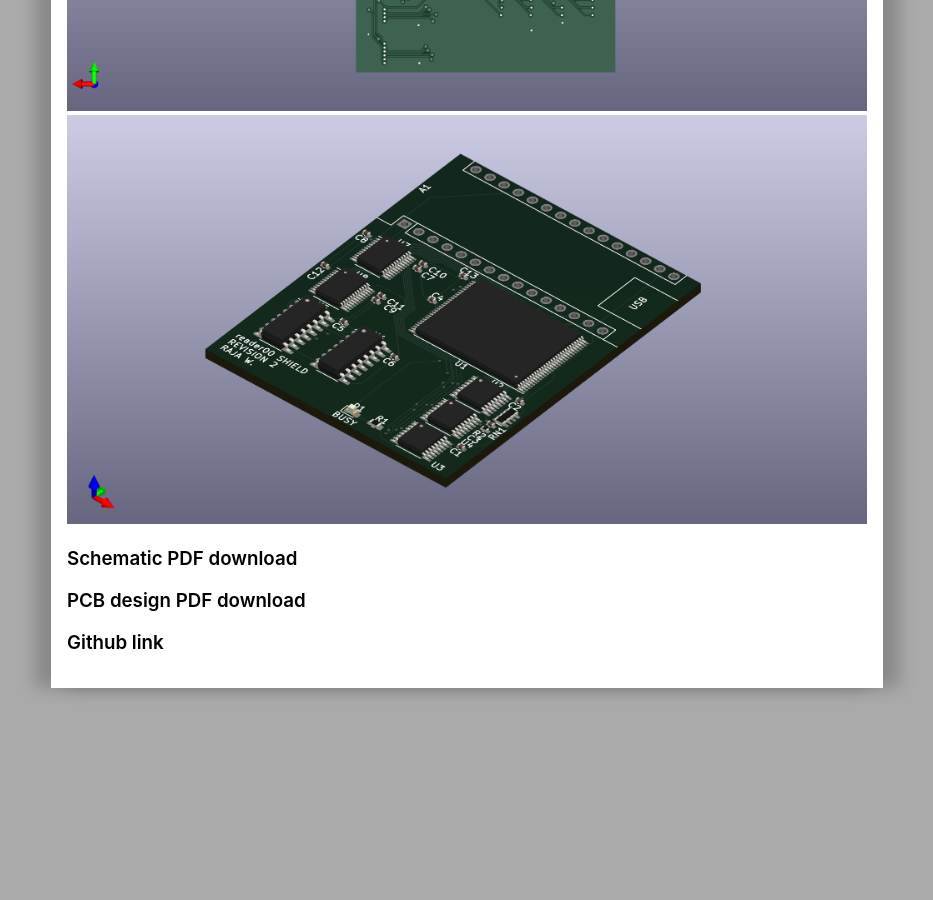
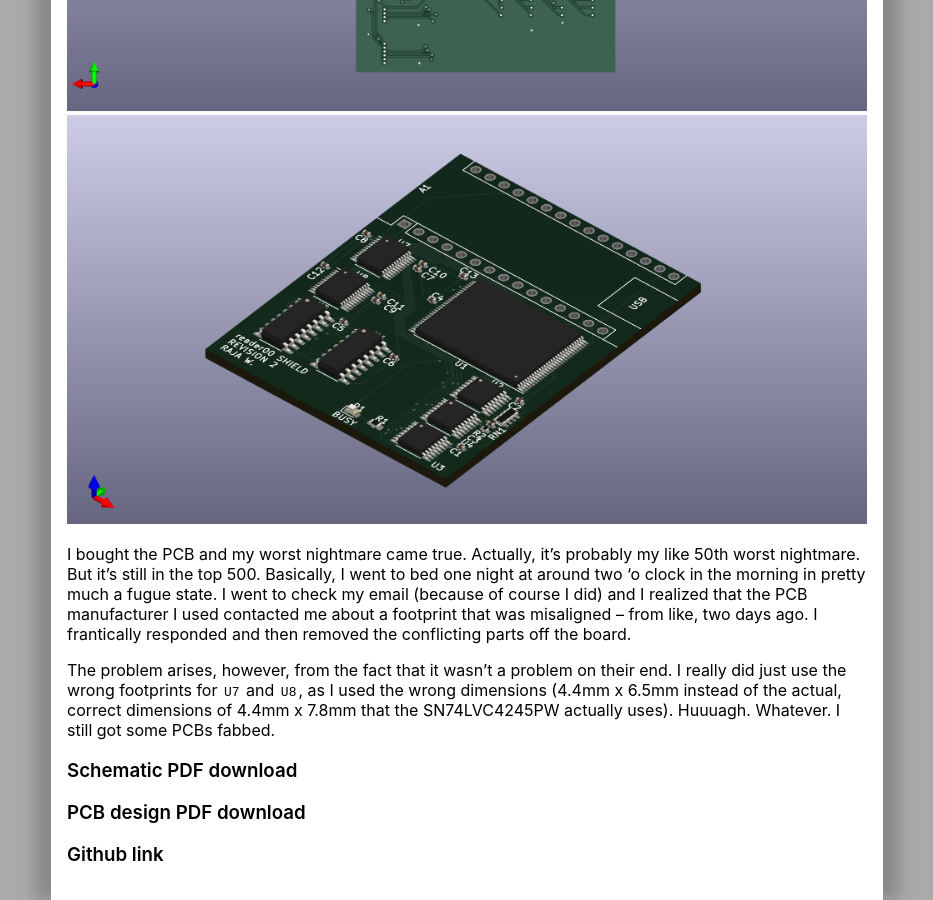
Before and after one commit to rwilliaise/rwilliaise.github.io, a Jekyll site: the page built from _projects/E120P1010A00.md, in a window 1280 px wide and 900 px high, scrolled down 1189 px. Shown: the whole window, without its empty margins (173-1106 px from the left). Built offline with Jekyll 4.4.1, drawn with Linux system fonts in a browser that asks for light colours.

Commit message:
Few touches

```diff
--- a/_projects/E120P1010A00.md
+++ b/_projects/E120P1010A00.md
@@ -32,6 +32,20 @@ inputs as possible.
 ![View of PCB bottom]({% link /assets/projects/E120P1010A00/pcb_01.png %})
 ![View of PCB 3D view]({% link /assets/projects/E120P1010A00/pcb_02.png %})
 
+I bought the PCB and my worst nightmare came true. Actually, it's probably my
+like 50th worst nightmare. But it's still in the top 500. Basically, I went to
+bed one night at around two 'o clock in the morning in pretty much a fugue
+state. I went to check my email (because of course I did) and I realized that
+the PCB manufacturer I used contacted me about a footprint that was misaligned
+-- from like, two days ago. I frantically responded and then removed the
+conflicting parts off the board.
+
+The problem arises, however, from the fact that it wasn't a problem on their
+end. I really did just use the wrong footprints for `U7` and `U8`, as I used
+the wrong dimensions (4.4mm x 6.5mm instead of the actual, correct dimensions of
+4.4mm x 7.8mm that the SN74LVC4245PW actually uses). Huuuagh. Whatever. I still
+got some PCBs fabbed.
+
 ### [Schematic PDF download]({{ "/assets/projects/E120P1010A00/design.pdf" | relative_url }})
 ### [PCB design PDF download]({{ "/assets/projects/E120P1010A00/pcb.pdf" | relative_url }})
 ### [Github link](https://github.com/rwilliaise/reader00)
```
Also changed, not shown: _projects/R100P1306A00.md (+1 -1 lines), _projects/R150P0216A00.md (+1 -0 lines), 1 other file.
